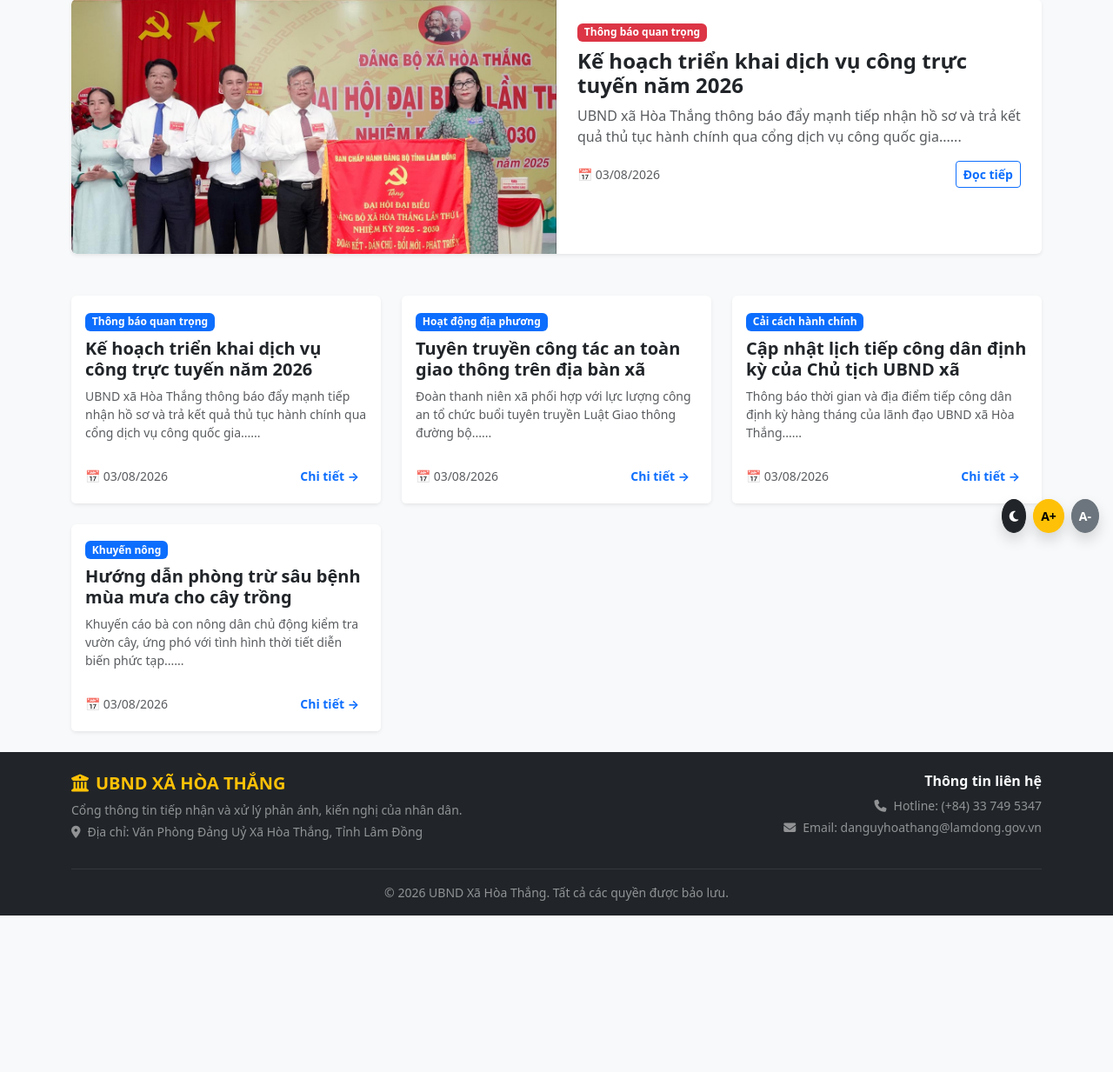
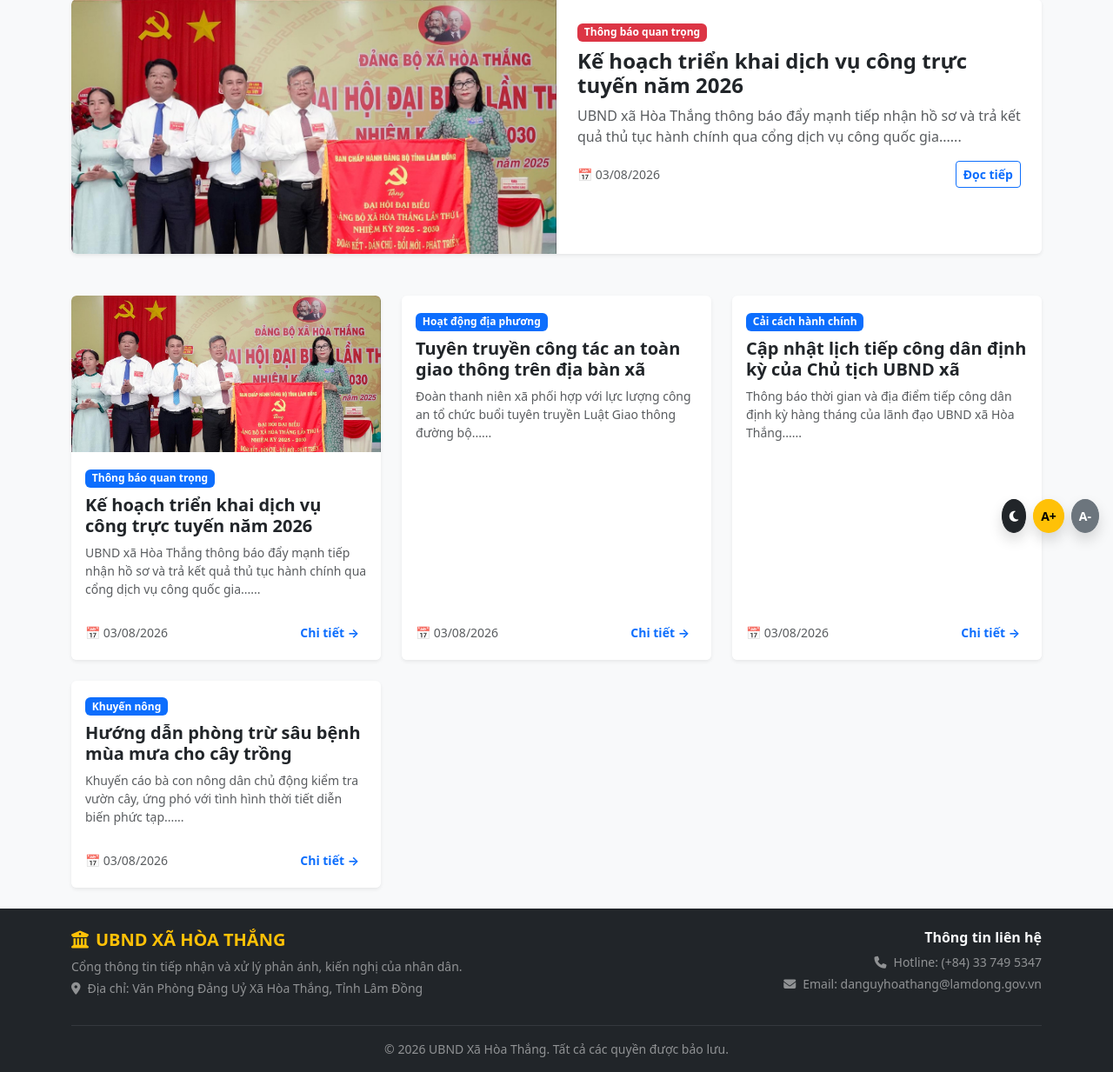
Before and after one commit to hau1401/quanlyphananh_xahoathang, a Flask app: template templates/news.html in a window 1280 px wide. Shown: the part 171-1404 px from the top of the page at 87% size. Before the commit the page ends 1224 px from the top, so only its background shows below. Run offline with Flask 3, Linux system fonts and the light colour scheme; the template is opened without the code that fills it: values that come from a table or form of the project are taken from there, others are empty; data comes from the database, SQL or seed files in the repository; some libraries are stand-ins or nearby versions.

Commit message:
Cập nhật tính năng mới

```diff
--- a/templates/news.html
+++ b/templates/news.html
@@ -45,10 +45,19 @@
 {% endif %}
 
 <!-- DANH SÁCH TIN TỨC KHÁC -->
+<!-- DANH SÁCH TIN TỨC KHÁC -->
 <div class="row g-4">
     {% for news in other_news %}
     <div class="col-md-4">
-        <div class="card h-100 shadow-sm border-0">
+        <div class="card h-100 shadow-sm border-0 overflow-hidden">
+            <!-- 🖼️ BỔ SUNG THẺ ẢNH Ở ĐÂY -->
+            {% if news.image %}
+                <img src="{{ url_for('static', filename='uploads/' + news.image) if 'news_' in news.image else url_for('static', filename='image/' + news.image) }}"
+                     class="card-img-top"
+                     style="height: 180px; object-fit: cover;"
+                     alt="{{ news.title }}">
+            {% endif %}
+
             <div class="card-body">
                 <span class="badge bg-primary mb-2">{{ news.category }}</span>
                 <h5 class="card-title fw-bold">{{ news.title }}</h5>
```
